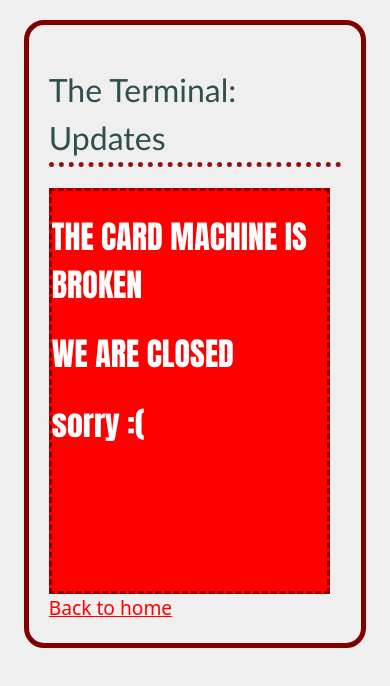
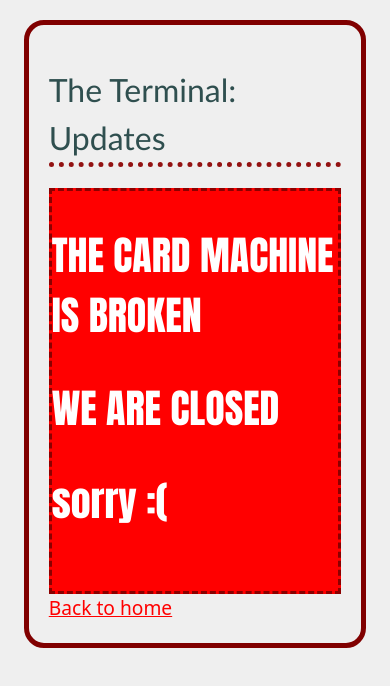
Before and after one commit to bethLacy/TerminalWebsite, a plain HTML site: page news.html in a window 390 px wide. Drawn offline with Linux system fonts and the light colour scheme.

Commit message:
please oh gods of web development just let it work

```diff
--- a/news.html
+++ b/news.html
@@ -17,9 +17,9 @@
     <body>
         <h1>The Terminal: Updates</h1>
         <div class="blink">
-            <h1 class = "angryNews"> THE CARD MACHINE IS BROKEN </h2>
-            <h1 class = "angryNews"> WE ARE CLOSED </h1>
-            <h1 class = "angryNews"> sorry :( </h2>
+            <h2 class = "angryNews"> THE CARD MACHINE IS BROKEN </h2>
+            <h2 class = "angryNews"> WE ARE CLOSED </h2>
+            <h2 class = "angryNews"> sorry :( </h2>
         </div>
 
         <a href = "index.html">Back to home</a>
--- a/styles.css
+++ b/styles.css
@@ -57,7 +57,7 @@ a:hover, a:focus {
 }
 
 .blink{
-  width:400px;
+  width:auto;
   height:400px;
   border:3px dashed darkred;
   animation: blink 0.5s infinite;
@@ -138,7 +138,7 @@ a:hover, a:focus {
 
   h2 {
     font-style: italic;
-    font-size: 3rem;
+    font-size: 2.5rem;
   }
 
   .finePrint {
@@ -157,10 +157,10 @@ a:hover, a:focus {
   }
 
   .blink{
-  width:275px;
-  height:400px;
-  border:3px dashed darkred;
-  animation: blink 0.5s infinite;
+    width:auto;
+    height:400px;
+    border:3px dashed darkred;
+    animation: blink 0.5s infinite;
   }
 
 }
```
